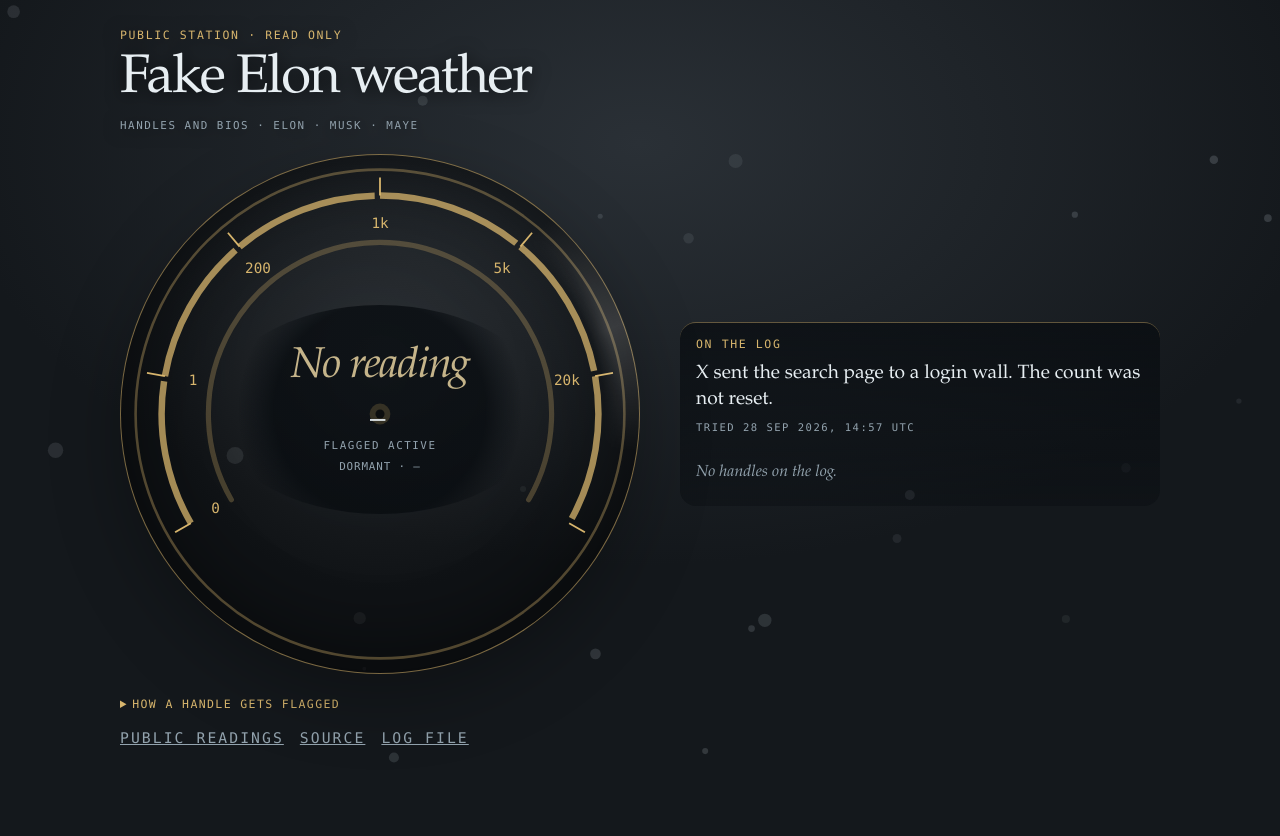
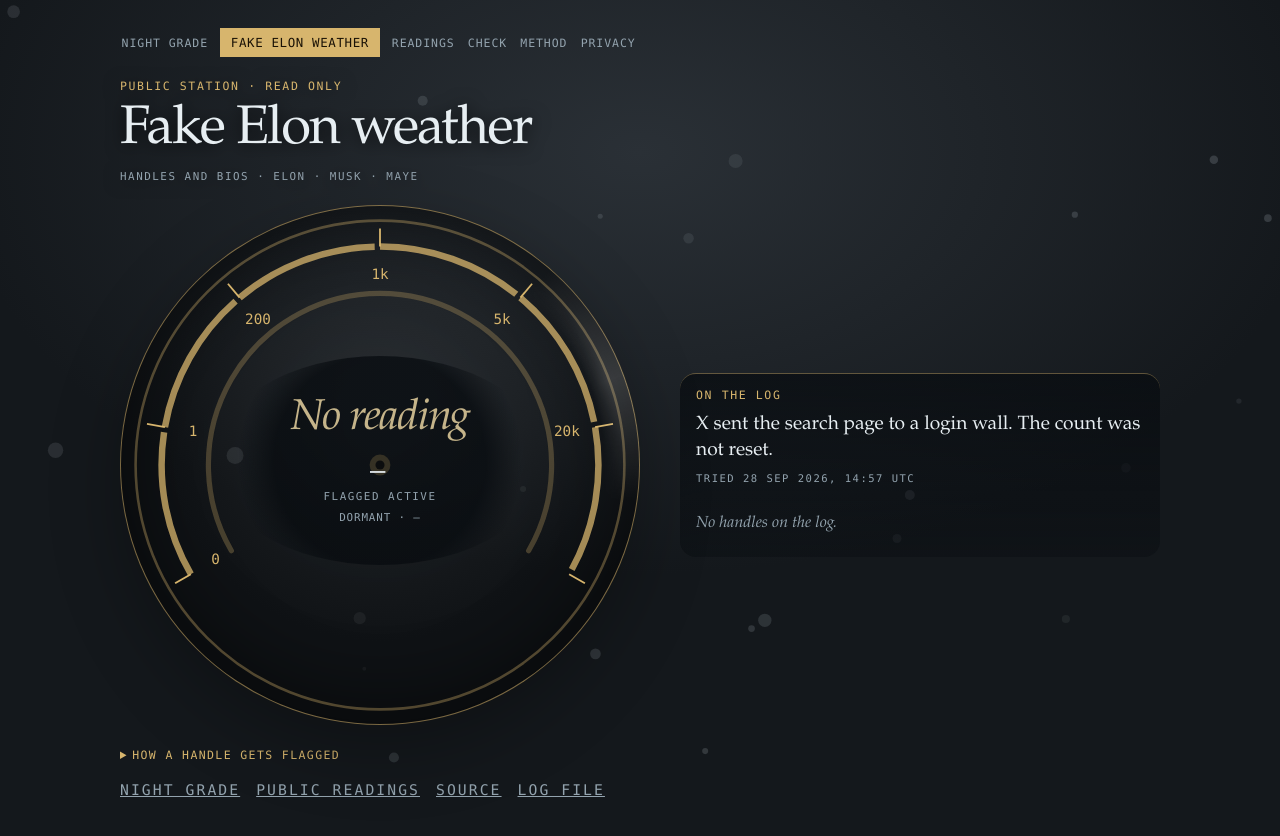
Before and after one commit to RogerWillko/impersonator-weather, a plain HTML site: page site/index.html in a window 1280 px wide. Before the commit the page ends 800 px from the top, so only its background shows below. Drawn offline with Linux system fonts and the light colour scheme.

Commit message:
Add the Night Grade menu to the weather pages.

```diff
--- a/site/assets/compare.css
+++ b/site/assets/compare.css
@@ -298,6 +298,46 @@
   font-size: 0.72rem;
 }
 
+.pages {
+  display: flex;
+  flex-wrap: wrap;
+  align-items: center;
+  gap: 8px 10px;
+  margin: 0 0 22px;
+}
+
+.pages a {
+  font-family: ui-monospace, "SF Mono", Menlo, Consolas, monospace;
+  font-size: 0.72rem;
+  letter-spacing: 0.08em;
+  text-transform: uppercase;
+  text-decoration: none;
+  color: var(--dim);
+  padding: 0.35rem 0.1rem;
+}
+
+.pages a[aria-current="page"] {
+  color: var(--ink);
+  box-shadow: inset 0 -2px 0 var(--brass);
+}
+
+.pages a.page-weather {
+  color: #1a1206;
+  background: var(--brass);
+  padding: 0.45rem 0.7rem;
+  letter-spacing: 0.05em;
+  font-size: 0.78rem;
+}
+
+.pages a.page-weather[aria-current="page"] {
+  color: #1a1206;
+  box-shadow: none;
+}
+
+.pages a:hover { color: var(--ink); }
+
+.pages a.page-weather:hover { color: #1a1206; background: #f3d7a2; }
+
 .links {
   display: flex;
   flex-wrap: wrap;
--- a/site/assets/compare.js
+++ b/site/assets/compare.js
@@ -219,7 +219,8 @@
   function countsUrl() {
     var host = location.hostname;
     if (host === "localhost" || host === "127.0.0.1") {
-      return new URL("../counts.json", location.href).href;
+      var local = document.body.dataset.countsLocal || "../counts.json";
+      return new URL(local, location.href).href;
     }
     var repo = document.body.dataset.countsRepo;
     var branch = document.body.dataset.countsBranch || "main";
--- a/site/assets/gauge.css
+++ b/site/assets/gauge.css
@@ -120,8 +120,10 @@
 .dial {
   position: relative;
   width: min(100%, 520px);
+  min-width: 0;
   margin: 0 auto;
   aspect-ratio: 1;
+  overflow: hidden;
   border-radius: 50%;
   background:
     radial-gradient(circle at 50% 42%, rgba(255, 255, 255, 0.07), rgba(0, 0, 0, 0.28) 58%, rgba(0, 0, 0, 0.5) 100%);
@@ -131,7 +133,7 @@
     0 24px 70px rgba(0, 0, 0, 0.28);
 }
 
-.dial svg { display: block; width: 100%; height: 100%; }
+.dial svg { display: block; width: 100%; height: 100%; min-width: 0; }
 
 .dial::after {
   content: "";
@@ -299,7 +301,47 @@
 
 .mono { font-family: ui-monospace, "SF Mono", Menlo, Consolas, monospace; }
 
-.links { display: flex; gap: 16px; }
+.pages {
+  display: flex;
+  flex-wrap: wrap;
+  align-items: center;
+  gap: 8px 10px;
+  margin: 0;
+}
+
+.pages a {
+  font-family: ui-monospace, "SF Mono", Menlo, Consolas, monospace;
+  font-size: 0.72rem;
+  letter-spacing: 0.08em;
+  text-transform: uppercase;
+  text-decoration: none;
+  color: var(--dim);
+  padding: 0.35rem 0.1rem;
+}
+
+.pages a[aria-current="page"] {
+  color: var(--ink);
+  box-shadow: inset 0 -2px 0 var(--brass);
+}
+
+.pages a.page-weather {
+  color: #1a1206;
+  background: var(--brass);
+  padding: 0.45rem 0.7rem;
+  letter-spacing: 0.05em;
+  font-size: 0.78rem;
+}
+
+.pages a.page-weather[aria-current="page"] {
+  color: #1a1206;
+  box-shadow: none;
+}
+
+.pages a:hover { color: var(--ink); }
+
+.pages a.page-weather:hover { color: #1a1206; background: #f3d7a2; }
+
+.links { display: flex; flex-wrap: wrap; gap: 12px 16px; }
 
 .links a { color: var(--dim); }
 
--- a/site/assets/gauge.js
+++ b/site/assets/gauge.js
@@ -365,7 +365,8 @@
   function countsUrl() {
     var host = location.hostname;
     if (host === "localhost" || host === "127.0.0.1") {
-      return new URL("../counts.json", location.href).href;
+      var local = document.body.dataset.countsLocal || "../counts.json";
+      return new URL(local, location.href).href;
     }
     var repo = document.body.dataset.countsRepo;
     var branch = document.body.dataset.countsBranch || "main";
--- a/site/index.html
+++ b/site/index.html
@@ -13,6 +13,14 @@
   <canvas id="sky" aria-hidden="true"></canvas>
   <div class="flash" aria-hidden="true"></div>
   <main class="screen">
+    <nav class="pages" aria-label="Site pages">
+      <a href="https://scrollstime.com/">Night Grade</a>
+      <a class="page-weather" href="./" aria-current="page">Fake Elon weather</a>
+      <a href="compare.html">Readings</a>
+      <a href="https://scrollstime.com/check.html">Check</a>
+      <a href="https://scrollstime.com/method.html">Method</a>
+      <a href="https://scrollstime.com/privacy.html">Privacy</a>
+    </nav>
     <header class="mast">
       <p class="kicker">Public station · read only</p>
       <h1>Fake Elon weather</h1>
@@ -48,6 +56,7 @@
         <p>A page with no accounts is a missed reading. The last count stays. A parsed page where nothing scores high is a real clear reading, and the number is zero. Known-good handles and bios that say parody, fan account, or not the real one stay off the log. This is a station score, not a finding that someone committed fraud.</p>
       </details>
       <p class="links">
+        <a href="https://scrollstime.com/">Night Grade</a>
         <a href="compare.html">Public readings</a>
         <a id="repo" href="https://github.com/RogerWillko/impersonator-weather">Source</a>
         <a id="raw" href="https://raw.githubusercontent.com/RogerWillko/impersonator-weather/main/counts.json">Log file</a>
```
Also changed, not shown: site/compare.html (+9 -0 lines), UPLOAD.txt.
